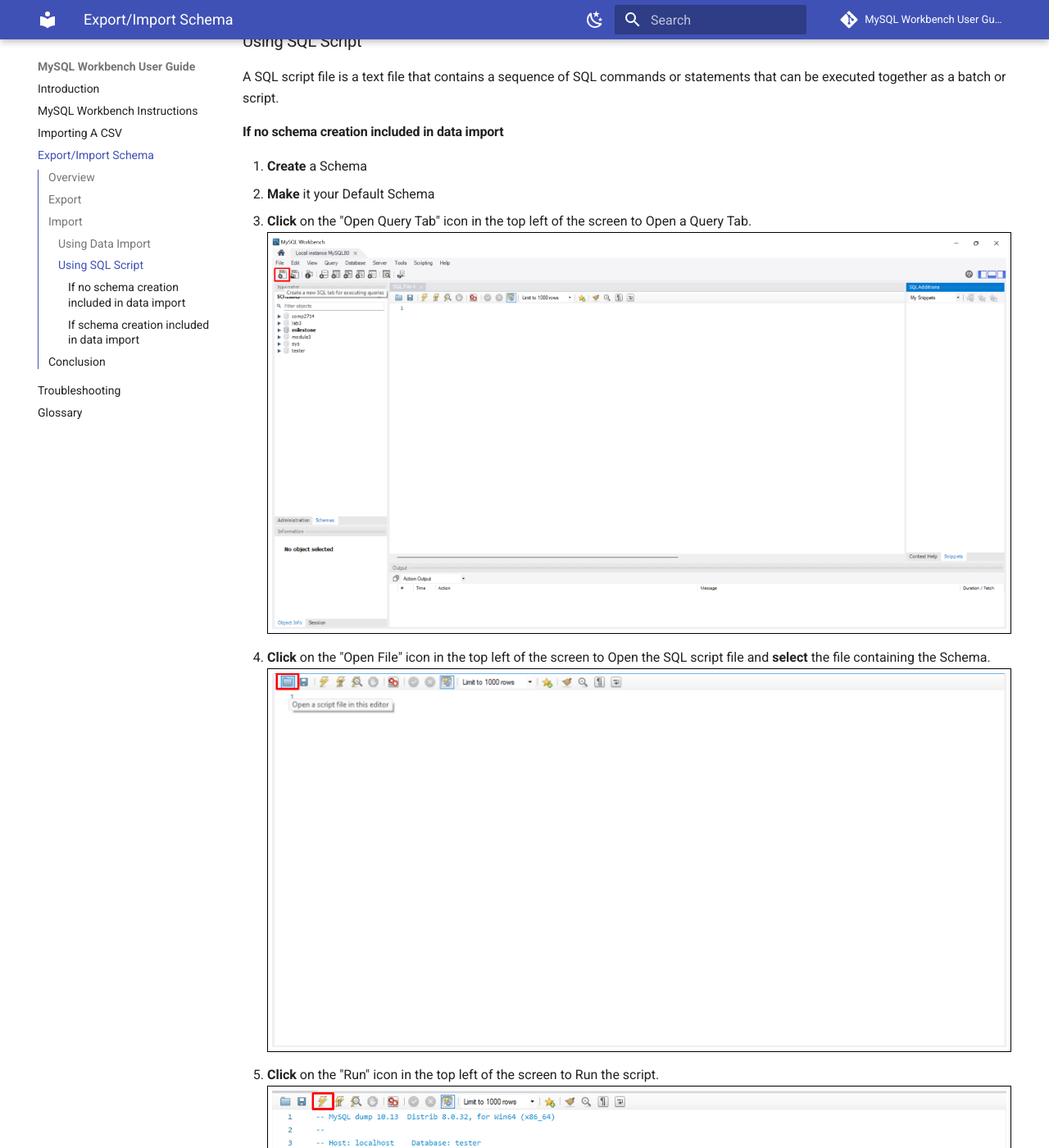
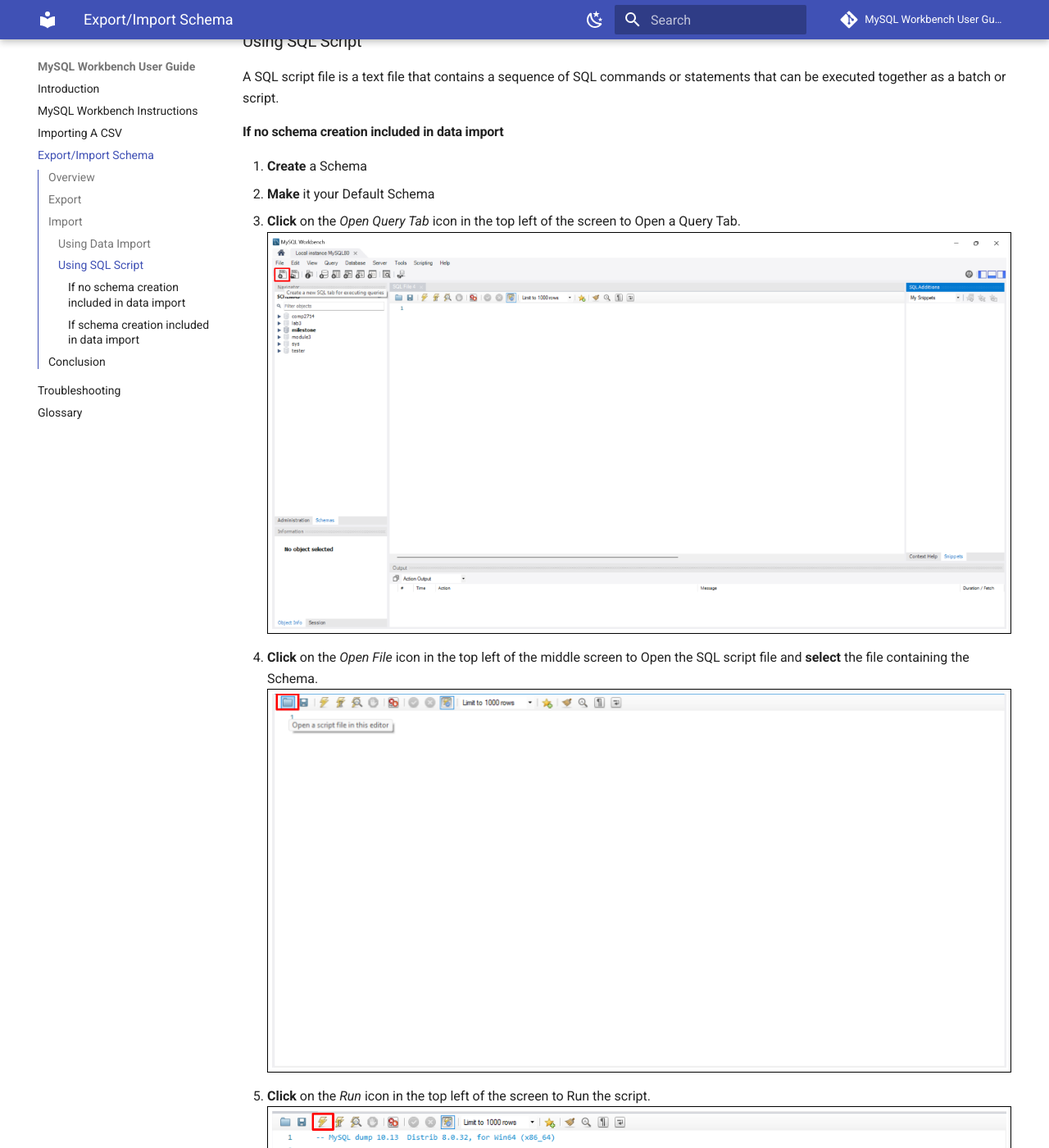
Before and after one commit to SSollestre/CommUserGuide, an MkDocs documentation site: the page built from docs/EMILY_SQL_TASKS.md, in a window 1280 px wide and 1400 px high, scrolled down 6497 px. Shown: the whole window at 82% size. Built offline with MkDocs 1.6.1 and Material for MkDocs 9.7.7, drawn with Linux system fonts in a browser that asks for light colours; comment, search, counter and statistics services are not loaded; some of the changed text lies outside the part shown.

Commit message:
Fix Missing formatting

```diff
--- a/docs/EMILY_SQL_TASKS.md
+++ b/docs/EMILY_SQL_TASKS.md
@@ -11,6 +11,7 @@
 ![PickSchema](./images/schema/ExportPickSchema.png)
 3. On the right side of the screen, **Select** the tables in the schema you want to export.
 ![PickTables](./images/schema/ExportPickTables.png)
+
 !!! Note
     If you want to export all the tables in the schema, **click** `Select Tables` under the table list.
     ![SelectTables](./images/schema/ExportSelectAllTables.png)
@@ -28,7 +29,7 @@
 ## Import
 
 ### Using Data Import
-MySQL Workbench "Data Import" is a feature that allows you to import data from a variety of sources into a MySQL database.
+MySQL Workbench *Data Import* is a feature that allows you to import data from a variety of sources into a MySQL database.
 
 1. **Select** `Server` > `Data Import`.
 ![ImportStart](./images/schema/ImportStart.png)
@@ -36,7 +37,7 @@
 ![ImportOptions](./images/schema/ImportOptions.png)
 3. Under `Default Schema to be Imported To` section, **select** the schema you want to import the data into.
 ![DefaultSchema](./images/schema/ImportDestination.png)
-If you want to import the data into a new schema, **select** [New]
+If you want to import the data into a new schema, **select** `New`
 ![CreateNewSchema](./images/schema/ImportNewSchema.png)
 and **enter** the name of the new schema. <br>
 ![NewSchemaName](./images/schema/ImportNewName.png) <br>
@@ -59,11 +60,11 @@
 
 1. **Create** a Schema
 2. **Make** it your Default Schema
-3. **Click** on the "Open Query Tab" icon in the top left of the screen to Open a Query Tab. <br>
+3. **Click** on the *Open Query Tab* icon in the top left of the screen to Open a Query Tab. <br>
 ![OpenQueryTab](./images/schema/OpenTab.png)
-4. **Click** on the "Open File" icon in the top left of the screen to Open the SQL script file and **select** the file containing the Schema.
+4. **Click** on the *Open File* icon in the top left of the middle screen to Open the SQL script file and **select** the file containing the Schema.
 ![OpenFile](./images/schema/OpenFile.png)
-5. **Click** on the "Run" icon in the top left of the screen to Run the script.
+5. **Click** on the *Run* icon in the top left of the screen to Run the script.
 ![Run](./images/schema/Run.png)
 
 !!! success
```
